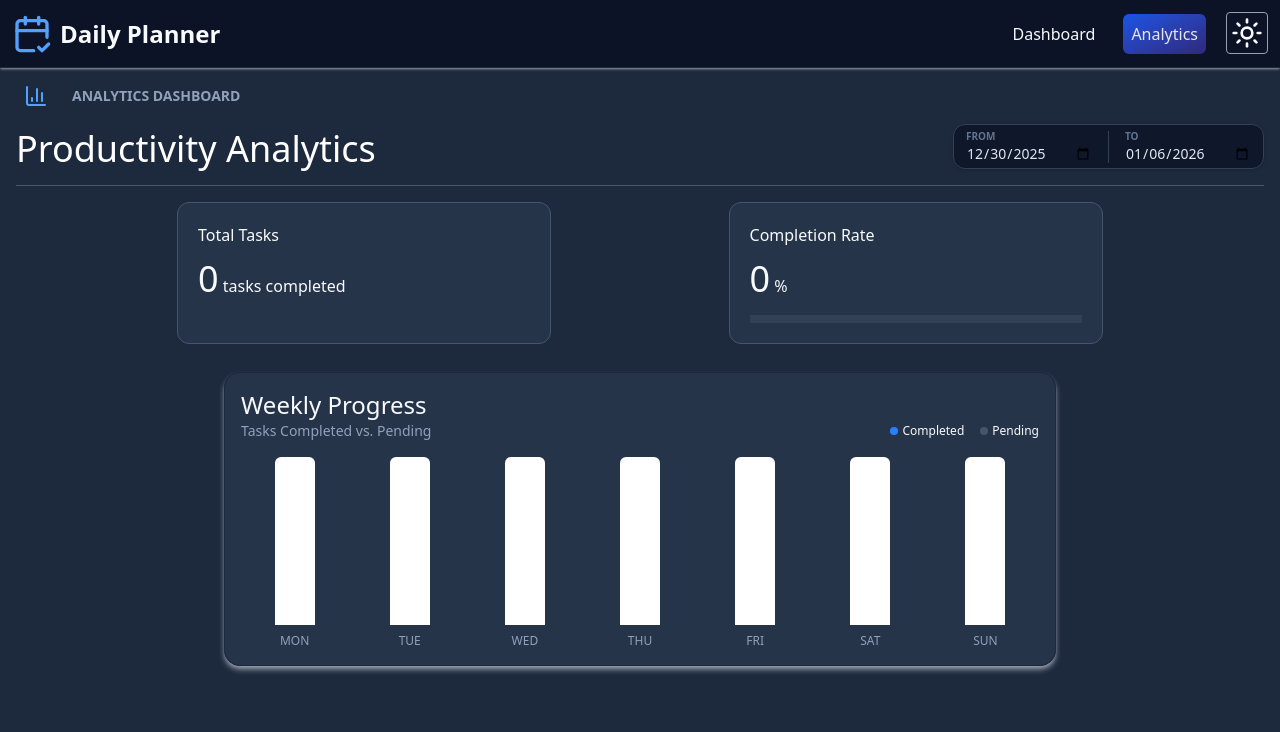
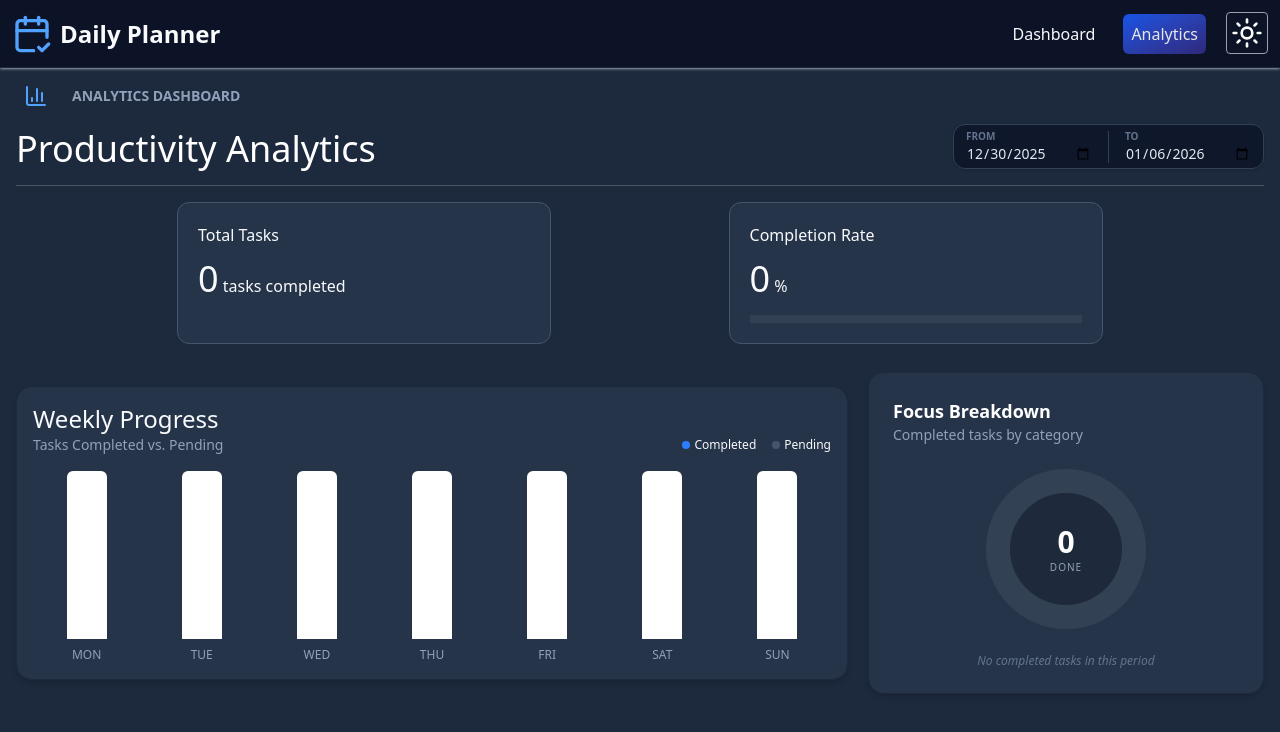
Before and after one commit to SAmaksh5097/Daily-Planner-App, a React (Vite) app: page /analytics in a window 1280 px wide. Shown: the top 732 px of the page. Built offline with nearby package versions, Linux system fonts and the light colour scheme.

Commit message:
focus chart integrated

```diff
--- a/src/AnalyticsPage.jsx
+++ b/src/AnalyticsPage.jsx
@@ -4,6 +4,7 @@ import APHeader from './Components/APHeader'
 import MetricCard from './Components/MetricCard'
 import { motion, AnimatePresence } from 'framer-motion'
 import WeeklyProgress from './Components/WeeklyProgress'
+import Focus from './Components/Focus'
 
 const AnalyticsPage = () => {
 
@@ -25,7 +26,7 @@ const AnalyticsPage = () => {
   const completed = filtertask.filter(task=>task.status==="completed").length;
 
   return (
-    <div className='w-full h-screen px-4 py-2 flex flex-col gap-4 bg-white dark:bg-slate-800 '>
+    <div className='min-w-fit w-full min-h-fit h-screen px-4 py-2 flex flex-col gap-4 bg-white dark:bg-slate-800 '>
       <APHeader startDate={startDate} endDate={endDate} setEndDate={setEndDate} setStartDate={setStartDate}/>
       <div className='flex justify-evenly gap-4'>
         <AnimatePresence mode='popLayout'>
@@ -33,8 +34,9 @@ const AnalyticsPage = () => {
           <MetricCard name="Completion Rate" total = {total} completed={completed} heading="%"/>
         </AnimatePresence>
       </div>
-      <div className='w-full flex justify-center'>
+      <div className='w-full flex justify-center gap-5 items-center'>
         <WeeklyProgress startDate={startDate} endDate={endDate} tasks={filtertask}/>
+        <Focus tasks={filtertask}/>
       </div>
 
 
--- /dev/null
+++ b/src/Components/Focus.jsx
@@ -0,0 +1,93 @@
+import React, { useContext, useMemo } from 'react'
+import { PlannerContext } from '../Context/PlannerContext'
+
+const Focus = ({ tasks }) => {
+    const { options } = useContext(PlannerContext)
+
+    const categoryData = useMemo(() => {
+        const completedTasks = tasks.filter(t => t.status === 'completed')
+        const total = completedTasks.length
+
+        if (total === 0) return []
+
+        let startAngle = 0
+
+        return options.map(opt => {
+            const count = completedTasks.filter(t => t.category === opt.name).length
+            const percentage = (count / total) * 100
+
+            let color = '#94a3b8'
+            if(opt.name === 'Work') color = '#3b82f6'
+            if(opt.name === 'Personal') color = '#a855f7'
+            if(opt.name === 'Exercise') color = '#22c55e'
+            if(opt.name === 'Deep Work') color = '#f97316'
+            if(opt.name === 'Misc') color = '#ef4444'
+
+            const segment = {
+                name: opt.name,
+                percentage,
+                color,
+                count
+            }
+            return segment
+        })
+        .filter(item => item.count > 0)
+        .sort((a,b) => b.count - a.count)
+    }, [tasks, options])
+
+    const gradient = useMemo(() => {
+        if(categoryData.length === 0) return 'conic-gradient(#334155 0% 100%)'
+
+        let str = 'conic-gradient('
+        let current = 0
+        categoryData.forEach((cat, i) => {
+            const end = current + cat.percentage
+            str += `${cat.color} ${current}% ${end}%${i < categoryData.length - 1 ? ', ' : ''}`
+            current = end
+        })
+        return str + ')'
+    }, [categoryData])
+
+    const totalCompleted = tasks.filter(t => t.status === 'completed').length
+
+    return (
+        <div className='flex-1 border rounded-2xl p-6  w-full lg:w-1/3 flex flex-col  border-slate-200 dark:border-slate-800 bg-white dark:bg-slate-700/50 shadow-md '>
+            <div className='mb-6'>
+                <h2 className='font-bold text-lg text-slate-900 dark:text-white'>Focus Breakdown</h2>
+                <p className='text-slate-400 text-sm'>Completed tasks by category</p>
+            </div>
+
+            <div className='flex-1 flex flex-col items-center justify-center gap-6'>
+                <div
+                    className='w-40 h-40 rounded-full flex items-center justify-center transition-all duration-500'
+                    style={{ background: gradient }}
+                >
+                    <div className='w-28 h-28 bg-white dark:bg-[#1e293b] rounded-full flex flex-col items-center justify-center z-10'>
+                        <span className='text-3xl font-bold text-slate-900 dark:text-white'>{totalCompleted}</span>
+                        <span className='text-[10px] text-slate-400 uppercase tracking-widest'>Done</span>
+                    </div>
+                </div>
+
+                <div className='grid grid-cols-2 gap-x-6 gap-y-3 w-full px-2'>
+                    {categoryData.length > 0 ? categoryData.map(cat => (
+                        <div key={cat.name} className='flex items-center gap-2'>
+                            <div className='w-2 h-2 rounded-full' style={{backgroundColor: cat.color}}></div>
+                            <div className='flex flex-col'>
+                                <span className='text-xs font-bold text-slate-700 dark:text-slate-200'>
+                                    {Math.round(cat.percentage)}%
+                                </span>
+                                <span className='text-[10px] text-slate-400 uppercase'>{cat.name}</span>
+                            </div>
+                        </div>
+                    )) : (
+                        <p className='text-xs text-slate-500 col-span-2 text-center italic'>
+                            No completed tasks in this period
+                        </p>
+                    )}
+                </div>
+            </div>
+        </div>
+    )
+}
+
+export default Focus
--- a/src/Components/WeeklyProgress.jsx
+++ b/src/Components/WeeklyProgress.jsx
@@ -38,7 +38,7 @@ const WeeklyProgress = ({tasks}) => {
     const maxTasks = Math.max(...chartData.map(d => d.total)) || 5
 
   return (
-    <div className='border p-4 rounded-2xl border-slate-200 dark:border-slate-800 bg-white dark:bg-slate-700/50 shadow-md shadow-gray-400 w-full lg:w-2/3'>
+    <div className='border p-4 rounded-2xl border-slate-200 dark:border-slate-800 bg-white dark:bg-slate-700/50 shadow-md  w-full h-fit lg:w-2/3'>
         <h1 className='text-2xl font-medium'>Weekly Progress</h1>
         <div className='flex justify-between mb-4'>
             <h1 className='text-sm text-slate-400'>Tasks Completed vs. Pending</h1>
```
